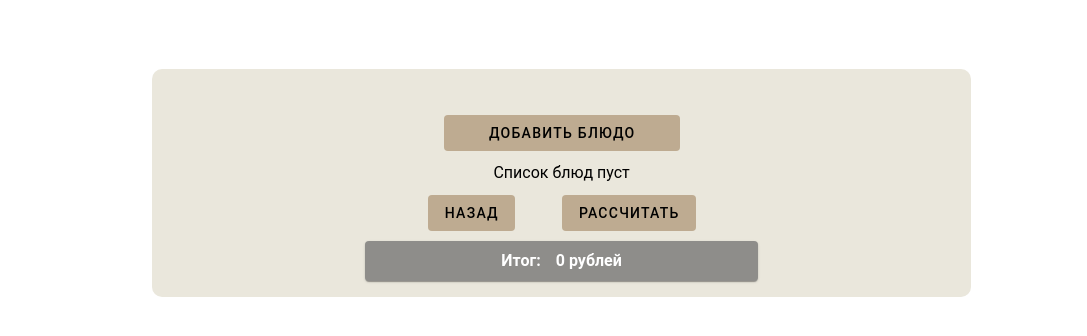
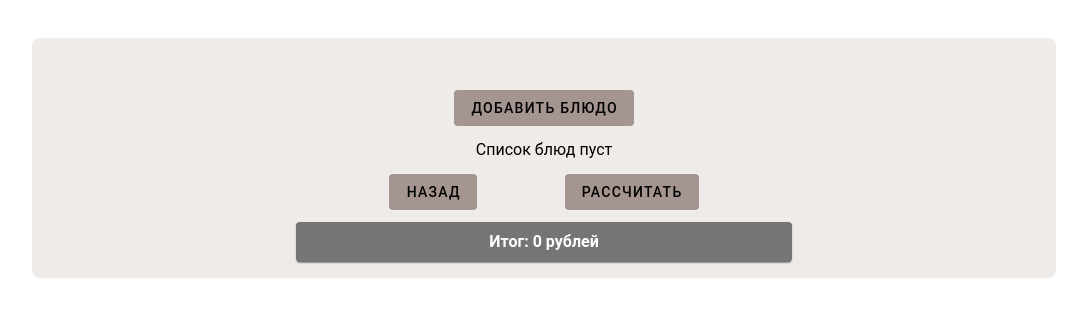
Before and after one commit to TatianaChF/-JS-Vue-, a Vue app: page /dishes in a window 1280 px wide. Shown: the top 336 px of the page, without its empty margins (88-1175 px from the left). Built offline with nearby package versions, Linux system fonts and the light colour scheme.

Commit message:
fixed styles

```diff
--- a/src/components/PersonInfo.vue
+++ b/src/components/PersonInfo.vue
@@ -1,27 +1,29 @@
 <template>
-<v-template class="person-container">
-<v-container class="person-card">
-  <p>{{ props.person.name }}</p>
-</v-container>
-<div>
+  <v-template
+    class="d-flex justify-sm-center align-center ga-8"
+    width="550" >
+    <v-sheet
+      class="d-flex justify-sm-center space-around align-center pa-5 bg-brown-lighten-5 border-md rounded"
+      width="450"
+    >
+      <p>{{ props.person.name }}</p>
+    </v-sheet>
     <v-btn
-      class="person-container__btn"
+      class="bg-brown-lighten-5"
       @click="removePerson"
       variant="text">
       <v-icon icon="mdi-delete" />
     </v-btn>
-</div>
-</v-template>
+  </v-template>
 </template>
 
 <script setup>
-import { ref } from 'vue';
+import { ref } from "vue";
 
 const props = defineProps(["person"]);
 const emits = defineEmits(["removePerson"]);
-const personName = ref(props.person.name)
 
 const removePerson = () => {
   emits("removePerson", props.person.id);
-}
+};
 </script>
--- a/src/pages/DishesPage.vue
+++ b/src/pages/DishesPage.vue
@@ -1,8 +1,8 @@
 <template>
   <div :class="changeStyles">
-    <v-container class="container container__form">
+    <v-container class="d-flex flex-sm-column align-center justify-center ga-3 mb-20 rounded-lg bg-brown-lighten-5">
       <v-btn
-        class="container__form__btn"
+        class="position-relative mt-9 bg-brown-lighten-3"
         @click="isOpenFormDishes = true"
         variant="tonal"
         text="Добавить блюдо" />
@@ -14,19 +14,23 @@
           @remove-dish="(dish) => onRemoveDish(dish)" />
       </v-container>
       <p v-else>Список блюд пуст</p>
-      <div class="container__form__btns">
+      <div
+        class="d-flex justify-md-space-around align-center"
+        style="width: 40%">
         <v-btn
-          class="btn"
+          class="position-relative bg-brown-lighten-3"
           :to="{ name: 'Persons' }"
           text="Назад"
           variant="tonal" />
         <v-btn
-          class="btn"
+          class="position-relative bg-brown-lighten-3"
           :to="{ name: 'Results' }"
           text="Рассчитать"
           variant="tonal" />
       </div>
-      <v-card class="container__result">
+      <v-card
+        class="d-flex justify-md-center align-center bg-grey-darken-1 ga-lg-1"
+        style="width: 50%; height: 40px">
         <h4>Итог:</h4>
         <h4>{{ dishesStore.totalPrice }} рублей</h4>
       </v-card>
--- a/src/pages/PersonPage.vue
+++ b/src/pages/PersonPage.vue
@@ -1,13 +1,15 @@
 <template>
   <div :class="changeStyles">
-    <v-card class="container__form">
+    <v-card class="d-flex flex-sm-column align-center justify-center ga-3 mb-20 rounded-lg bg-brown-lighten-5">
       <v-btn
-        class="container__form__btn"
-        @click="isOpen = true" variant="tonal">
+        class="position-relative mt-9 bg-brown-lighten-3"
+        @click="isOpen = true"
+        variant="tonal">
         Добавить человека
       </v-btn>
       <v-list
-        class="container__list-person"
+        class="d-flex flex-sm-column bg-brown-lighten-5 rounded-lg mb-5"
+        width="1000"
         lines="three"
         v-if="persons.length > 0">
         <v-list-item
@@ -23,9 +25,9 @@
       <p v-else>Список людей пуст</p>
     </v-card>
     <v-btn
-      class="btn"
+      class="position-relative mt-9 bg-brown-lighten-3"
       :to="{ name: 'Dishes' }"
-      variant="tonal">
+      variant="text">
       Дальше!
     </v-btn>
   </div>
```
